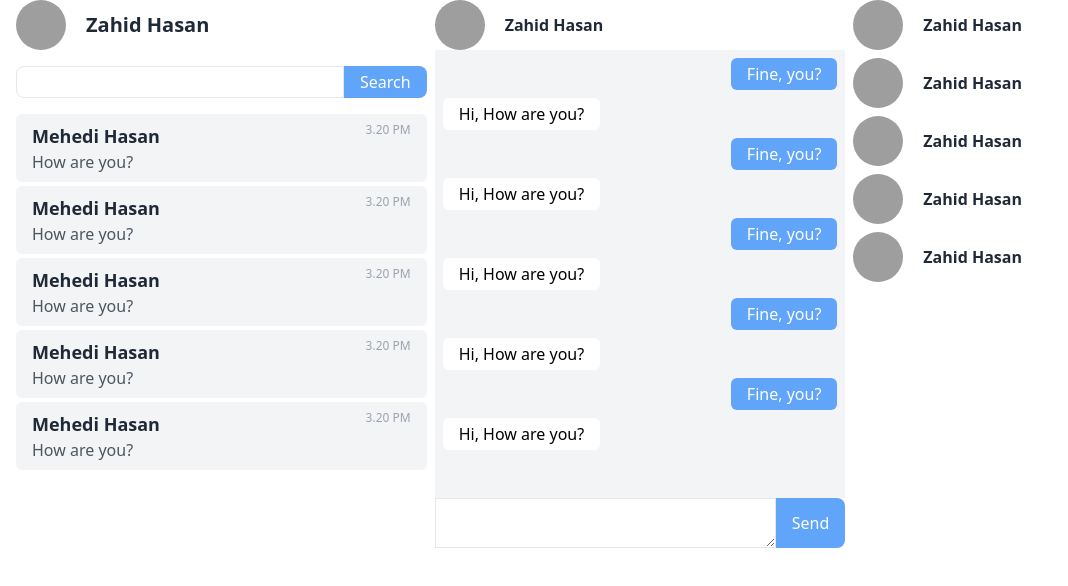
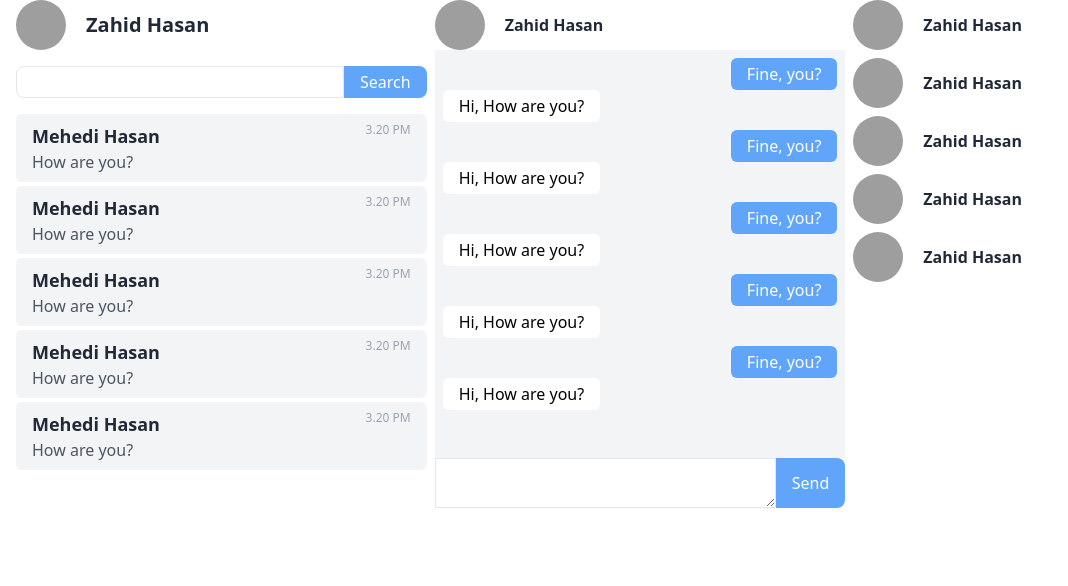
Before and after one commit to mrzahidxy/social-media-client, a React app: page /messenger in a window 1280 px wide. Shown: the top 586 px of the page, without its empty margins (0-1068 px from the left). Built offline with nearby package versions, Linux system fonts and the light colour scheme; grey boxes are pictures that could not be loaded; the HTML template or start-up script is replaced by a standard one.

Commit message:
issus: key fix

```diff
--- a/src/components/messenger/Message.jsx
+++ b/src/components/messenger/Message.jsx
@@ -2,8 +2,8 @@ const Message = () => {
     return (
       <div className="flex flex-col gap-2 pt-2 px-2 bg-gray-100 pb-12">
         {[1, 2, 3, 4, 5].map((c) => (
-          <>
-            <div className="flex justify-end" key={Math.random()}>
+          <div key={c}>
+            <div className="flex justify-end" >
               <span className="bg-blue-400 text-white px-4 py-1 rounded-md">
                 Fine, you?
               </span>
@@ -13,7 +13,7 @@ const Message = () => {
                 Hi, How are you?
               </span>
             </div>
-          </>
+          </div>
         ))}
       </div>
     );
--- a/src/pages/messenger/Messenger.jsx
+++ b/src/pages/messenger/Messenger.jsx
@@ -23,7 +23,7 @@ const Messenger = () => {
         </div>
         <div className="space-y-1">
           {[1, 2, 3, 4, 5].map((c) => (
-            <Conversations />
+            <Conversations key={c} />
           ))}
         </div>
       </div>
@@ -48,7 +48,7 @@ const Messenger = () => {
       </div>
       <div className="space-y-2 hidden lg:block">
         {[1, 2, 3, 4, 5].map((u) => (
-          <div className="flex flex-row items-center gap-5">
+          <div className="flex flex-row items-center gap-5" key={u}>
             <img
               src="https://picsum.photos/id/14/50"
               alt=""
```
